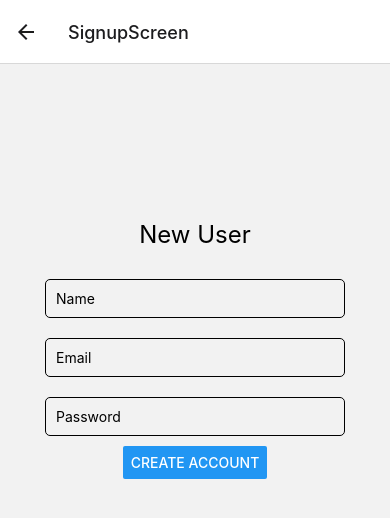
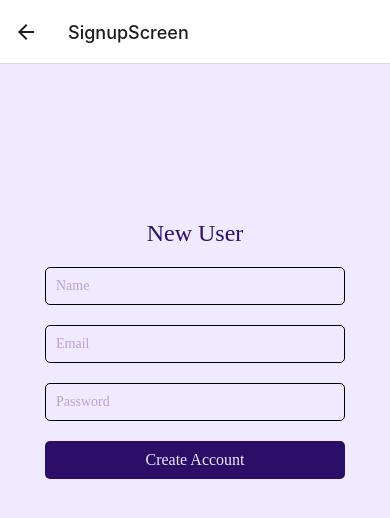
Before and after one commit to rachllee/mhacks, a React Native app in the folder CampusCloset/: screen /SignupScreen in a window 390 px wide. Shown: the top 518 px of the page. Built offline with nearby package versions, Linux system fonts and the light colour scheme.

Commit message:
making our app pretty

```diff
--- a/CampusCloset/screens/CartScreen.js
+++ b/CampusCloset/screens/CartScreen.js
@@ -30,42 +30,14 @@ const CartScreen = () => {
         }
     };
 
-    const handleQuantityChange = async (itemId, newQuantity) => {
-        if (newQuantity < 1) return; // Prevent quantity from going below 1
-
-        try {
-            const itemRef = doc(db, `users/${auth.currentUser.uid}/cart`, itemId);
-            await updateDoc(itemRef, { quantity: newQuantity });
-
-            const updatedCart = cartItems.map(item => {
-                if (item.id === itemId) {
-                    return { ...item, quantity: newQuantity };
-                }
-                return item;
-            });
-            setCartItems(updatedCart);
-        } catch (error) {
-            console.error("Error updating cart item:", error);
-        }
-    };
-
     const getTotalPrice = () => {
-        return cartItems.reduce((sum, item) => sum + (item.price * item.quantity), 0);
+        return cartItems.reduce((sum, item) => sum + (item.price), 0);
     };
 
     const renderItem = ({ item }) => (
         <View style={styles.itemContainer}>
             <Text style={styles.itemName}>{item.name}</Text>
             <Text style={styles.itemPrice}>${item.price}</Text>
-            <View style={styles.quantityContainer}>
-                <TouchableOpacity onPress={() => handleQuantityChange(item.id, item.quantity - 1)}>
-                    <Text style={styles.quantityButton}>-</Text>
-                </TouchableOpacity>
-                <Text style={styles.quantity}>{item.quantity}</Text>
-                <TouchableOpacity onPress={() => handleQuantityChange(item.id, item.quantity + 1)}>
-                    <Text style={styles.quantityButton}>+</Text>
-                </TouchableOpacity>
-            </View>
             <TouchableOpacity onPress={() => handleRemoveItem(item.id)}>
                 <Text style={styles.removeItemButton}>Remove</Text>
             </TouchableOpacity>
@@ -108,17 +80,6 @@ const styles = StyleSheet.create({
     itemPrice: {
         fontSize: 16,
     },
-    quantityContainer: {
-        flexDirection: 'row',
-        alignItems: 'center',
-    },
-    quantityButton: {
-        fontSize: 20,
-        marginHorizontal: 10,
-    },
-    quantity: {
-        fontSize: 16,
-    },
     removeItemButton: {
         fontSize: 16,
         color: 'red',
--- a/CampusCloset/screens/LoginScreen.js
+++ b/CampusCloset/screens/LoginScreen.js
@@ -1,8 +1,19 @@
 import React, { useState } from 'react';
-import { StyleSheet, Text, View, Button, TextInput, Alert } from 'react-native';
+import { StyleSheet, Text, View, TouchableOpacity, TextInput, Alert } from 'react-native';
 import { db, auth } from '../firebaseConfig';
 import { signInWithEmailAndPassword } from "firebase/auth";
 import { doc, getDoc } from "firebase/firestore";
+
+const CustomButton = ({ title, onPress, color }) => {
+    return (
+        <TouchableOpacity
+            onPress={onPress}
+            style={[styles.button, { backgroundColor: color }]}
+        >
+            <Text style={styles.buttonText}>{title}</Text>
+        </TouchableOpacity>
+    );
+};
 
 const LoginScreen = ({ setIsLoggedIn }) => {
     const [currentUser, setCurrentUser] = useState(null);
@@ -50,6 +61,7 @@ const LoginScreen = ({ setIsLoggedIn }) => {
                     placeholder="Email"
                     keyboardType="email-address"
                     autoCapitalize="none"
+                    placeholderTextColor="#bba1d2"
                 />
 
                 <TextInput
@@ -58,12 +70,17 @@ const LoginScreen = ({ setIsLoggedIn }) => {
                     value={password}
                     placeholder="Password"
                     secureTextEntry
+                    placeholderTextColor="#bba1d2"
                 />
+                <View style={styles.buttonSpacing}></View>
+                <View style={styles.buttonContainer}>
+                    <CustomButton
+                        title="Log In"
+                        onPress={handleLogin}
+                        color="#2c0e69"
+                    />
+                </View>
 
-                <Button
-                    title="Sign In"
-                    onPress={handleLogin}
-                />
             </View>
         </View>
     );
@@ -75,12 +92,17 @@ const styles = StyleSheet.create({
         justifyContent: 'center',
         alignItems: 'center',
         padding: 20,
+        backgroundColor: '#efeaff',
     },
     header: {
+        color: '#2c0e69',
+        fontFamily: 'AvenirNext-Bold',
         fontSize: 24,
-        marginBottom: 20,
+        marginBottom: 10,
     },
     input: {
+        color: '#2c0e69',
+        fontFamily: 'AvenirNext-Bold',
         height: 40,
         width: '100%',
         marginVertical: 10,
@@ -94,7 +116,28 @@ const styles = StyleSheet.create({
         width: 300,
         position: 'absolute',
         top: '20%',
-    }
+    },
+    buttonContainer: {
+        fontFamily: 'AvenirNext-Bold',
+        width: '80%',
+        justifyContent: 'center',
+        alignItems: 'center'
+    },
+    button: {
+        padding: 10,
+        borderRadius: 5,
+        alignItems: 'center',
+        justifyContent: 'center',
+        width: '125%'
+    },
+    buttonText: {
+        color: '#efeaff',
+        fontSize: 16,
+        fontFamily: 'AvenirNext-Bold',
+    },
+    buttonSpacing: {
+        height: 10
+    },
 });
 
 export default LoginScreen;
--- a/CampusCloset/screens/ProfileScreen.js
+++ b/CampusCloset/screens/ProfileScreen.js
@@ -71,12 +71,14 @@ const ProfileScreen = () => {
 
     const renderItem = (items) => {
         if (!Array.isArray(items) || items.length === 0) {
-            return <Text>No items.</Text>;
+            return <Text style={styles.itemContainer}>
+                No items
+            </Text>;
         }
 
         return items.map(item => (
             <View key={item.id} style={styles.itemContainer}>
-                <Text style={styles.itemInfo}>
+                <Text style={styles.itemContainer}>
                     {item.name} ~ Price: ${item.price} ~ Quantity: {item.quantity}
                 </Text>
             </View>
@@ -111,29 +113,35 @@ const ProfileScreen = () => {
     return (
         <View style={styles.container}>
             <TouchableOpacity onPress={handleEdit} style={styles.button}>
-                <Text>Edit</Text>
+                <Text style={styles.edit}>
+                    edit
+                </Text>
             </TouchableOpacity>
 
             {editMode ? (
                 <>
+                    <TouchableOpacity onPress={handleSave} style={styles.button}>
+                        <Text style={styles.edit}>Save</Text>
+                    </TouchableOpacity>
+                    <View style={styles.group}>
                         <TextInput
                             style={styles.input}
                             value={tempName}
                             onChangeText={setTempName}
                             placeholder="Name"
+                            placeholderTextColor="#bba1d2"
                         />
                         <TextInput
                             style={styles.input}
                             value={tempEmail}
                             onChangeText={setTempEmail}
                             placeholder="Email"
+                            placeholderTextColor="#bba1d2"
                         />
-                    <TouchableOpacity onPress={handleSave} style={styles.button}>
-                        <Text>Save</Text>
-                    </TouchableOpacity>
+                    </View>
                 </>
             ) : (
-                <>
+                <View style={styles.group}>
                     <Text style={styles.header}>{userInfo.name}</Text>
                     <TouchableOpacity onPress={handleSelectProfilePic}>
                         <Image
@@ -141,12 +149,12 @@ const ProfileScreen = () => {
                             style={styles.profilePic}
                         />
                     </TouchableOpacity>
-                    <Text style={styles.email}>Email: {userInfo.email}</Text>
+                    <Text style={styles.email}>email: {userInfo.email}</Text>
                     <Text style={styles.info}>Items Bought:</Text>
                     {renderItem(itemsBought)}
                     <Text style={styles.info}>Items Sold:</Text>
                     {renderItem(itemsSold)}
-                </>
+                </View>
             )}
         </View>
     );
@@ -158,43 +166,70 @@ const styles = StyleSheet.create({
         justifyContent: 'top',
         alignItems: 'center',
         padding: 20,
+        backgroundColor: "#efeaff"
     },
     input: {
         width: '80%',
         padding: 10,
         marginVertical: 5,
         borderWidth: 1,
-        borderColor: 'gray',
+        borderColor: '#2c0e69',
         borderRadius: 5,
+        fontFamily: 'AvenirNext-Bold',
+        color: '#2c0e69'
     },
     button: {
-        backgroundColor: '#007bff',
+        position: 'absolute',
+        top: 10,
+        right: 10,
+        backgroundColor: '#2c0e69',
         padding: 10,
         margin: 10,
         borderRadius: 5,
+        color: '#efeaff'
     },
     profilePic: {
-        width: 100,
-        height: 100,
+        width: 150,
+        height: 150,
         borderRadius: 50,
         marginVertical: 0.2,
     },
     header: {
         fontSize: 40,
-        marginBottom: 20,
+        marginBottom: 5,
+        fontFamily: 'AvenirNext-Bold',
+        color: '#2c0e69'
     },
     email: {
         fontSize: 15,
-        marginVertical: 20,
+        fontFamily: 'AvenirNext-Bold',
+        color: '#2c0e69'
     },
     info: {
         fontSize: 18,
         marginVertical: 10,
+        fontFamily: 'AvenirNext-Bold',
+        color: '#2c0e69'
     },
     itemContainer: {
         fontSize: 15,
         marginVertical: 2,
-    }
+        fontFamily: 'AvenirNext-Bold',
+        color: "#bba1d2"
+    },
+    edit: {
+        fontFamily: 'AvenirNext-Bold',
+        fontSize: 15,
+        color: '#efeaff',
+        alignItems: 'flex-end'
+    },
+    group: {
+        alignItems: 'center',
+        height: 800,
+        width: 300,
+        position: 'absolute',
+        top: '20%',
+    },
 });
 
 export default ProfileScreen;
--- a/CampusCloset/screens/SignupScreen.js
+++ b/CampusCloset/screens/SignupScreen.js
@@ -1,8 +1,19 @@
 import React, { useState } from 'react';
-import { StyleSheet, Text, View, Button, TextInput } from 'react-native';
+import { StyleSheet, Text, View, TouchableOpacity, TextInput } from 'react-native';
 import { db, auth } from '../firebaseConfig';
 import { createUserWithEmailAndPassword } from "firebase/auth";
 import { doc, setDoc } from "firebase/firestore";
+
+const CustomButton = ({ title, onPress, color }) => {
+    return (
+        <TouchableOpacity
+            onPress={onPress}
+            style={[styles.button, { backgroundColor: color }]}
+        >
+            <Text style={styles.buttonText}>{title}</Text>
+        </TouchableOpacity>
+    );
+};
 
 const SignupScreen = ({ navigation }) => {
     const [name, setName] = useState('');
@@ -42,6 +53,7 @@ const SignupScreen = ({ navigation }) => {
                     value={name}
                     placeholder="Name"
                     autoCapitalize="none"
+                    placeholderTextColor="#bba1d2"
                 />
 
                 <TextInput
@@ -51,6 +63,7 @@ const SignupScreen = ({ navigation }) => {
                     placeholder="Email"
                     keyboardType="email-address"
                     autoCapitalize="none"
+                    placeholderTextColor="#bba1d2"
                 />
 
                 <TextInput
@@ -59,11 +72,13 @@ const SignupScreen = ({ navigation }) => {
                     value={password}
                     placeholder="Password"
                     secureTextEntry
+                    placeholderTextColor="#bba1d2"
                 />
-
-            <Button
+                <View style={styles.buttonSpacing}></View>
+                <CustomButton
                     title="Create Account"
                     onPress={handleCreateAccount}
+                    color="#2c0e69"
                 />
             </View>
         </View>
@@ -75,13 +90,18 @@ const styles = StyleSheet.create({
         flex: 1,
         justifyContent: 'top',
         alignItems: 'center',
-        padding: 20
+        padding: 20,
+        backgroundColor: "#efeaff"
     },
     header: {
         fontSize: 24,
-        marginBottom: 20,
+        marginBottom: 10,
+        fontFamily: "AvenirNext-Bold",
+        color: "#2c0e69"
     },
     input: {
+        color: '#2c0e69',
+        fontFamily: 'AvenirNext-Bold',
         height: 40,
         width: '100%',
         marginVertical: 10,
@@ -95,7 +115,27 @@ const styles = StyleSheet.create({
         width: 300,
         position: 'absolute',
         top: '20%',
-    }
+    },
+    buttonContainer: {
+        fontFamily: 'AvenirNext-Bold',
+        width: '80%',
+        justifyContent: 'center',
+    },
+    button: {
+        padding: 10,
+        borderRadius: 5,
+        alignItems: 'center',
+        justifyContent: 'center',
+        width: '100%'
+    },
+    buttonText: {
+        color: '#efeaff',
+        fontSize: 16,
+        fontFamily: 'AvenirNext-Bold',
+    },
+    buttonSpacing: {
+        height: 10
+    },
 });
 
 export default SignupScreen
--- a/CampusCloset/screens/WelcomeScreen.js
+++ b/CampusCloset/screens/WelcomeScreen.js
@@ -1,6 +1,17 @@
 import React from 'react';
-import { StyleSheet, Text, View, Button, Image } from 'react-native';
+import { StyleSheet, Text, View, TouchableOpacity, Image } from 'react-native';
 import { StatusBar } from 'expo-status-bar';
+
+const CustomButton = ({ title, onPress, color }) => {
+    return (
+        <TouchableOpacity
+            onPress={onPress}
+            style={[styles.button, { backgroundColor: color }]}
+        >
+            <Text style={styles.buttonText}>{title}</Text>
+        </TouchableOpacity>
+    );
+};
 
 const WelcomeScreen = ({ navigation }) => {
     return (
@@ -13,16 +24,16 @@ const WelcomeScreen = ({ navigation }) => {
                 <Text style={styles.title}>Welcome to CampusCloset!</Text>
                 <Text style={styles.tagline}>Style on a Budget, Right on Campus</Text>
                 <View style={styles.buttonContainer}>
-                    <Button
+                    <CustomButton
                     title="Create Account"
                     onPress={() => navigation.navigate('SignupScreen')}
-                        color="#5c6bc0"
+                    color="#2c0e69"
                 />
                 <View style={styles.buttonSpacing}></View>
-                    <Button
+                <CustomButton
                     title="Log In"
                     onPress={() => navigation.navigate('LoginScreen')}
-                        color="#5c6bc0"
+                    color="#2c0e69"
                 />
                 </View>
             </View>
@@ -36,16 +47,19 @@ const styles = StyleSheet.create({
         flex: 1,
         alignItems: 'center',
         justifyContent: 'center',
-        backgroundColor: '#f0f0f0',
+        backgroundColor: '#efeaff',
     },
     title: {
-        fontSize: 24,
+        color: '#2c0e69',
+        fontFamily: 'AvenirNext-Bold',
+        fontSize: 22,
         fontWeight: 'bold',
         marginBottom: 8,
     },
     tagline: {
+        fontFamily: 'AvenirNext-Bold',
         fontSize: 16,
-        color: '#616161',
+        color: '#b098ed',
         marginBottom: 20,
         textAlign: 'center',
         paddingHorizontal: 20,
@@ -57,8 +71,21 @@ const styles = StyleSheet.create({
         marginVertical: 0.2,
     },
     buttonContainer: {
+        fontFamily: 'AvenirNext-Bold',
         width: '80%',
         justifyContent: 'center',
+    },
+    button: {
+        padding: 10,
+        borderRadius: 5,
+        alignItems: 'center',
+        justifyContent: 'center',
+        width: '100%'
+    },
+    buttonText: {
+        color: '#efeaff',
+        fontSize: 16,
+        fontFamily: 'AvenirNext-Bold',
     },
     buttonSpacing: {
         height: 10
```
Also changed, not shown: CampusCloset/screens/HomeScreen.js (+54 -43 lines), CampusCloset/screens/SellScreen.js (+35 -17 lines). Lines whose indentation alone changed are shown as unchanged.
